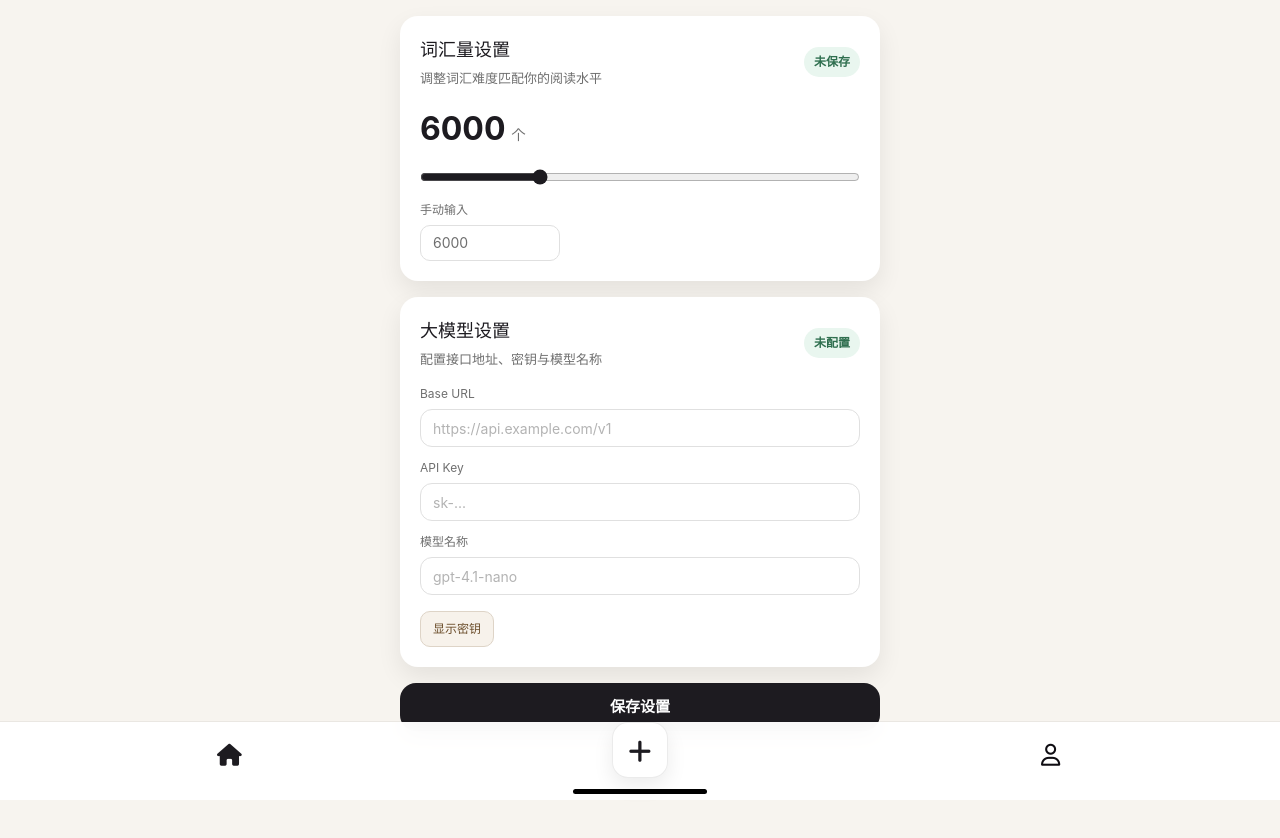
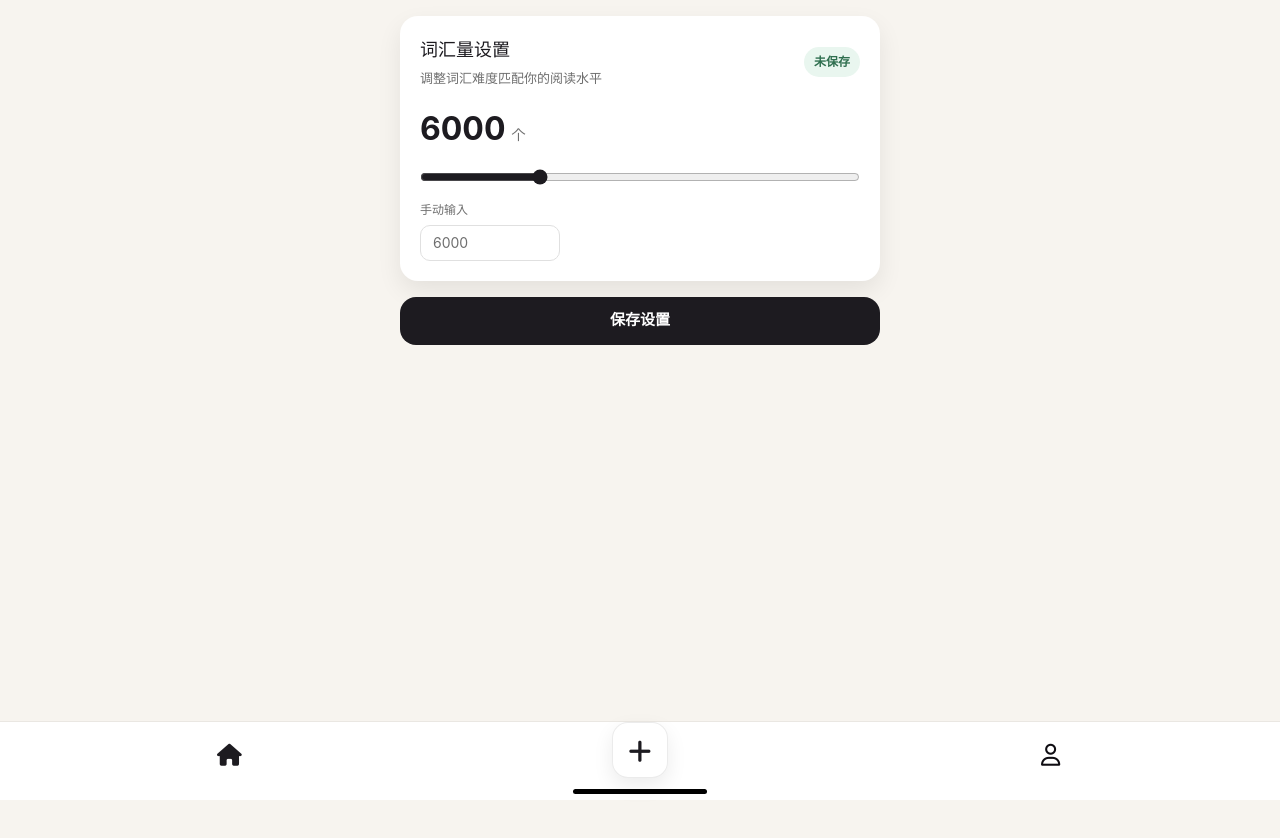
Before and after one commit to lulu2jinchi/firstEnglishBook, a Nuxt app: page /user in a window 1280 px wide. Shown: the top 838 px of the page. After the commit the page ends 800 px from the top, so only its background shows below. Built offline with nearby package versions, Linux system fonts and the light colour scheme.

Commit message:
feat: simplify user settings page by removing model configuration section

```diff
--- a/app/pages/user.vue
+++ b/app/pages/user.vue
@@ -1,6 +1,5 @@
 <template>
   <div class="user-page">
-
     <section class="card">
       <div class="card-header">
         <div>
@@ -38,66 +37,11 @@
             :step="inputStep"
           />
         </label>
-
       </div>
-
-
     </section>
 
-    <section class="card">
-      <div class="card-header">
-        <div>
-          <h2 class="card-title">大模型设置</h2>
-          <p class="card-subtitle">配置接口地址、密钥与模型名称</p>
-        </div>
-        <span class="badge" :class="{ 'badge--loading': isModelLoading }">
-          {{ isModelLoading ? '读取中' : hasModelConfig ? '已配置' : '未配置' }}
-        </span>
-      </div>
-
-      <div class="form-grid">
-        <label class="form-field">
-          <span>Base URL</span>
-          <input
-            v-model.trim="modelBaseUrl"
-            type="url"
-            placeholder="https://api.example.com/v1"
-            autocomplete="off"
-            spellcheck="false"
-          />
-        </label>
-        <label class="form-field">
-          <span>API Key</span>
-          <input
-            v-model.trim="modelApiKey"
-            :type="apiKeyInputType"
-            placeholder="sk-..."
-            autocomplete="off"
-            spellcheck="false"
-          />
-        </label>
-        <label class="form-field">
-          <span>模型名称</span>
-          <input
-            v-model.trim="modelName"
-            type="text"
-            placeholder="gpt-4.1-nano"
-            autocomplete="off"
-            spellcheck="false"
-          />
-        </label>
-      </div>
-
-      <div class="config-actions">
-        <button class="ghost-btn" type="button" @click="toggleApiKey">
-          {{ showApiKey ? '隐藏密钥' : '显示密钥' }}
-        </button>
-      </div>
-      <p v-if="modelStatus" class="save-status">{{ modelStatus }}</p>
-    </section>
-
-    <button class="save-btn" type="button" :disabled="isAnySaving" @click="saveAll">
-      {{ isAnySaving ? '保存中...' : '保存设置' }}
+    <button class="save-btn" type="button" :disabled="isSaving" @click="saveLevel">
+      {{ isSaving ? '保存中...' : '保存设置' }}
     </button>
     <p v-if="saveStatus" class="save-status">{{ saveStatus }}</p>
 
@@ -106,7 +50,7 @@
 </template>
 
 <script setup lang="ts">
-import { computed, onMounted, ref } from 'vue'
+import { onMounted, ref } from 'vue'
 import { useHead } from '#imports'
 import { useRouter } from 'vue-router'
 import BottomTabBar from '~/components/BottomTabBar.vue'
@@ -118,41 +62,17 @@ const rangeStep = 500
 const inputStep = 100
 const fallbackVocabularySize = 6000
 const vocabularyStorageKey = 'first-english-book-vocabulary-size'
-const modelConfigStorageKey = 'first-english-book-model-config'
 
 const vocabularySize = ref(fallbackVocabularySize)
-const suggestedVocabularySize = ref(fallbackVocabularySize)
-const currentLevelText = ref('')
 const saveStatus = ref('')
 const isLoading = ref(false)
 const isSaving = ref(false)
 const hasLocalLevel = ref(false)
 
-const modelBaseUrl = ref('')
-const modelApiKey = ref('')
-const modelName = ref('')
-const modelStatus = ref('')
-const isModelLoading = ref(false)
-const isModelSaving = ref(false)
-const showApiKey = ref(false)
-
-const levelTextPreview = computed(() => `词汇量约 ${vocabularySize.value} 个`)
-const apiKeyInputType = computed(() => (showApiKey.value ? 'text' : 'password'))
-const hasModelConfig = computed(
-  () => Boolean(modelBaseUrl.value && modelApiKey.value && modelName.value)
-)
-const isAnySaving = computed(() => isSaving.value || isModelSaving.value)
-
 const clampVocabularySize = (value: number) => {
   if (!Number.isFinite(value)) return fallbackVocabularySize
   return Math.min(maxVocabularySize, Math.max(minVocabularySize, Math.round(value)))
 }
-
-const resetToSuggested = () => {
-  vocabularySize.value = suggestedVocabularySize.value
-}
-
-const normalizeBaseUrl = (value: string) => value.trim().replace(/\/+$/, '')
 
 const readLocalVocabularySize = () => {
   if (typeof window === 'undefined') return null
@@ -167,58 +87,17 @@ const readLocalVocabularySize = () => {
   }
 }
 
-const readLocalModelConfig = () => {
-  if (typeof window === 'undefined') return null
-  try {
-    const raw = window.localStorage.getItem(modelConfigStorageKey)
-    if (!raw) return null
-    const parsed = JSON.parse(raw) as {
-      baseUrl?: string
-      apiKey?: string
-      model?: string
-    }
-    const baseUrl = parsed.baseUrl?.trim() || ''
-    const apiKey = parsed.apiKey?.trim() || ''
-    const model = parsed.model?.trim() || ''
-    if (!baseUrl && !apiKey && !model) return null
-    return {
-      baseUrl: normalizeBaseUrl(baseUrl),
-      apiKey,
-      model
-    }
-  } catch {
-    return null
-  }
-}
-
 const loadLevel = async () => {
   isLoading.value = true
   saveStatus.value = ''
   try {
     const localValue = readLocalVocabularySize()
     vocabularySize.value = localValue ?? fallbackVocabularySize
-    suggestedVocabularySize.value = fallbackVocabularySize
-    currentLevelText.value = levelTextPreview.value
     hasLocalLevel.value = typeof localValue === 'number'
   } catch {
     saveStatus.value = '读取本地词汇量失败，请检查浏览器存储权限'
   } finally {
     isLoading.value = false
-  }
-}
-
-const loadModelConfig = async () => {
-  isModelLoading.value = true
-  modelStatus.value = ''
-  try {
-    const localConfig = readLocalModelConfig()
-    modelBaseUrl.value = localConfig?.baseUrl || ''
-    modelApiKey.value = localConfig?.apiKey || ''
-    modelName.value = localConfig?.model || ''
-  } catch {
-    modelStatus.value = '读取模型配置失败，请检查浏览器存储权限'
-  } finally {
-    isModelLoading.value = false
   }
 }
 
@@ -232,7 +111,6 @@ const saveLevel = async () => {
     }
     window.localStorage.setItem(vocabularyStorageKey, String(normalized))
     vocabularySize.value = normalized
-    currentLevelText.value = levelTextPreview.value
     hasLocalLevel.value = true
     saveStatus.value = '已保存到浏览器'
   } catch {
@@ -240,44 +118,6 @@ const saveLevel = async () => {
   } finally {
     isSaving.value = false
   }
-}
-
-const saveModelConfig = async () => {
-  const baseUrl = normalizeBaseUrl(modelBaseUrl.value)
-  const apiKey = modelApiKey.value.trim()
-  const model = modelName.value.trim()
-
-  if (!baseUrl || !apiKey || !model) {
-    modelStatus.value = '请填写完整的 Base URL、API Key 与模型名称'
-    return
-  }
-
-  isModelSaving.value = true
-  modelStatus.value = ''
-  try {
-    if (typeof window === 'undefined') {
-      throw new Error('localStorage 不可用')
-    }
-    const payload = { baseUrl, apiKey, model }
-    window.localStorage.setItem(modelConfigStorageKey, JSON.stringify(payload))
-    modelBaseUrl.value = baseUrl
-    modelApiKey.value = apiKey
-    modelName.value = model
-    modelStatus.value = '模型配置已保存（仅当前浏览器）'
-  } catch {
-    modelStatus.value = '保存模型配置失败，请检查浏览器存储权限'
-  } finally {
-    isModelSaving.value = false
-  }
-}
-
-const saveAll = async () => {
-  await saveLevel()
-  await saveModelConfig()
-}
-
-const toggleApiKey = () => {
-  showApiKey.value = !showApiKey.value
 }
 
 const goHome = () => {
@@ -290,7 +130,6 @@ const goUser = () => {
 
 onMounted(() => {
   void loadLevel()
-  void loadModelConfig()
 })
 
 useHead({
@@ -319,41 +158,6 @@ useHead({
   display: flex;
   flex-direction: column;
   gap: 16px;
-}
-
-.page-header {
-  display: flex;
-  align-items: center;
-  justify-content: space-between;
-  gap: 12px;
-}
-
-.page-title {
-  margin: 0;
-  font-size: 20px;
-  font-weight: 600;
-}
-
-.header-spacer {
-  width: 40px;
-  height: 40px;
-}
-
-.icon-btn {
-  width: 40px;
-  height: 40px;
-  border-radius: 12px;
-  border: none;
-  background: #ffffff;
-  box-shadow: 0 6px 12px rgba(0, 0, 0, 0.08);
-  display: grid;
-  place-items: center;
-  cursor: pointer;
-}
-
-.icon-btn i {
-  font-size: 16px;
-  color: #1d1b20;
 }
 
 .card {
@@ -442,56 +246,6 @@ useHead({
   font-size: 14px;
 }
 
-.ghost-btn {
-  border: 1px solid #ded4c7;
-  background: #f7f2eb;
-  color: #6b4d2a;
-  border-radius: 10px;
-  padding: 8px 12px;
-  font-size: 12px;
-  cursor: pointer;
-}
-
-.level-hint {
-  font-size: 12px;
-  color: #6f6f6f;
-  line-height: 1.6;
-}
-
-.form-grid {
-  display: grid;
-  gap: 12px;
-}
-
-.form-field {
-  display: flex;
-  flex-direction: column;
-  gap: 6px;
-  font-size: 12px;
-  color: #6f6f6f;
-}
-
-.form-field input {
-  height: 38px;
-  border-radius: 12px;
-  border: 1px solid #e0e0e0;
-  padding: 0 12px;
-  font-size: 14px;
-  color: #1d1b20;
-  background: #ffffff;
-}
-
-.form-field input::placeholder {
-  color: #b3b3b3;
-}
-
-.config-actions {
-  display: flex;
-  align-items: center;
-  justify-content: space-between;
-  gap: 12px;
-}
-
 .save-btn {
   width: 100%;
   border: none;
@@ -515,5 +269,4 @@ useHead({
   color: #6f6f6f;
   text-align: center;
 }
-
 </style>
```
